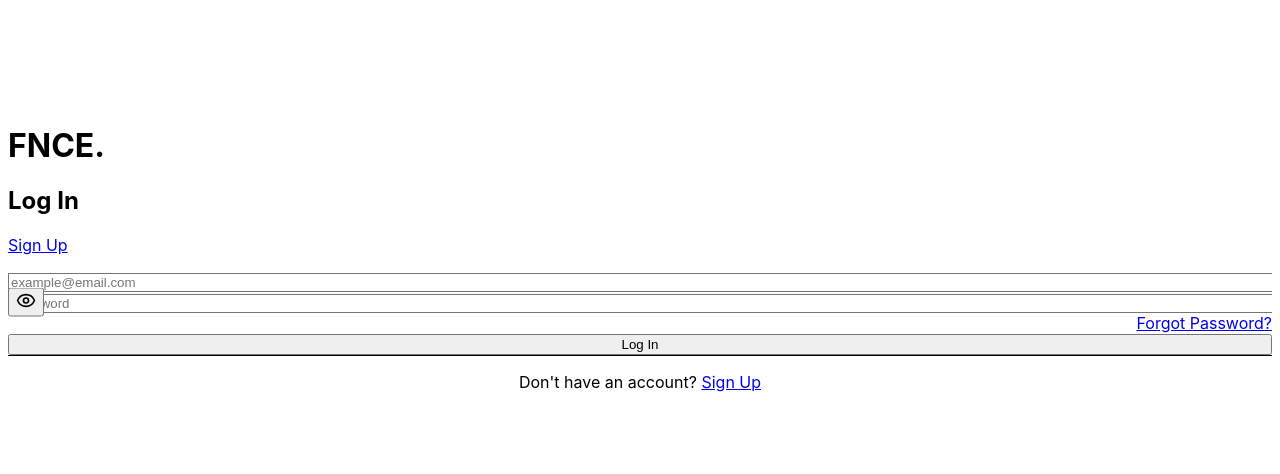
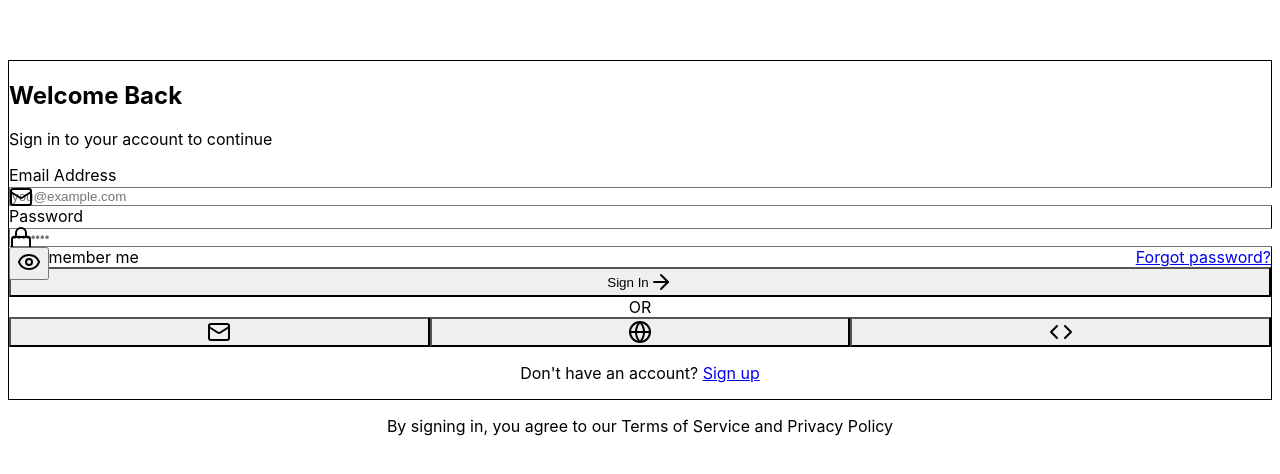
Before and after one commit to kaveeshkp/smart-expense-tracker, a React app in the folder frontend/: page /login in a window 1280 px wide. Shown: the part 152-626 px from the top of the page. Built offline with nearby package versions, Linux system fonts and the light colour scheme; the HTML template or start-up script is replaced by a standard one.

Commit message:
feat: Enhance Login page with animations, error handling, and improved UI elements

```diff
--- a/frontend/src/pages/Login.tsx
+++ b/frontend/src/pages/Login.tsx
@@ -1,8 +1,9 @@
 import { useState } from 'react'
-import { Link } from 'react-router-dom'
+import { useNavigate, Link } from 'react-router-dom'
 import { useAuth } from '../context/AuthContext'
-import { Eye, EyeOff } from 'lucide-react'
+import { Eye, EyeOff, Mail, Globe, Code, ArrowRight, Lock } from 'lucide-react'
 import { motion } from 'framer-motion'
+import toast from 'react-hot-toast'
 
 const Login = () => {
   const [email, setEmail] = useState('')
@@ -10,241 +11,272 @@ const Login = () => {
   const [showPassword, setShowPassword] = useState(false)
   const [loading, setLoading] = useState(false)
   const { login } = useAuth()
+  const navigate = useNavigate()
 
   const handleSubmit = async (e: React.FormEvent) => {
     e.preventDefault()
     setLoading(true)
     try {
       await login(email, password)
-    } catch {
-      // Error handled in context
-    }
-    finally {
+      navigate('/')
+    } catch (error: unknown) {
+      const errorMessage = error instanceof Error ? error.message : 'Login failed'
+      toast.error(errorMessage)
+    } finally {
       setLoading(false)
     }
   }
 
+  const containerVariants = {
+    hidden: { opacity: 0 },
+    visible: {
+      opacity: 1,
+      transition: {
+        staggerChildren: 0.1,
+        delayChildren: 0.2,
+      },
+    },
+  }
+
+  const itemVariants = {
+    hidden: { opacity: 0, y: 20 },
+    visible: {
+      opacity: 1,
+      y: 0,
+      transition: { duration: 0.8 },
+    },
+  }
+
+  const floatingVariants = {
+    animate: {
+      y: [0, -20, 0],
+      transition: { duration: 6, repeat: Infinity },
+    },
+  }
+
   return (
-    <div className="min-h-screen bg-gradient-to-br from-purple-600 via-blue-500 to-purple-600 flex items-center justify-center relative overflow-hidden">
-      {/* Background decorative elements */}
-      <div className="absolute top-0 right-0 w-96 h-96 bg-white rounded-full blur-3xl opacity-10 -mr-32 -mt-32"></div>
-      <div className="absolute bottom-0 left-0 w-96 h-96 bg-white rounded-full blur-3xl opacity-10 -ml-32 -mb-32"></div>
+    <div className="min-h-screen bg-gradient-to-br from-slate-900 via-purple-900 to-slate-900 flex items-center justify-center px-4 relative overflow-hidden">
+      {/* Animated background elements */}
+      <motion.div
+        className="absolute top-0 left-0 w-96 h-96 bg-purple-500 rounded-full mix-blend-multiply filter blur-3xl opacity-20"
+        animate={{ y: [0, 50, 0] }}
+        transition={{ duration: 8, repeat: Infinity }}
+      />
+      <motion.div
+        className="absolute top-0 right-0 w-96 h-96 bg-blue-500 rounded-full mix-blend-multiply filter blur-3xl opacity-20"
+        animate={{ y: [50, 0, 50] }}
+        transition={{ duration: 8, repeat: Infinity }}
+      />
+      <motion.div
+        className="absolute bottom-0 left-1/3 w-96 h-96 bg-pink-500 rounded-full mix-blend-multiply filter blur-3xl opacity-20"
+        animate={{ y: [0, -50, 0] }}
+        transition={{ duration: 8, repeat: Infinity }}
+      />
 
-      <div className="flex w-full max-w-7xl mx-auto relative z-10">
-        {/* LEFT SIDE - White Form Panel */}
+      {/* Main container */}
       <motion.div
-          initial={{ opacity: 0, x: -50 }}
-          animate={{ opacity: 1, x: 0 }}
-          transition={{ duration: 0.6 }}
-          className="hidden lg:flex lg:w-5/12 bg-white rounded-3xl shadow-2xl p-12 flex-col justify-center relative"
+        variants={containerVariants}
+        initial="hidden"
+        animate="visible"
+        className="w-full max-w-6xl grid grid-cols-1 lg:grid-cols-2 gap-8 items-center relative z-10"
       >
-          <div className="mb-12">
-            <h1 className="text-4xl font-bold text-gray-900 mb-2">FNCE.</h1>
-            <div className="w-12 h-1 bg-blue-600 rounded-full"></div>
+        {/* Left side - Branding */}
+        <motion.div variants={itemVariants} className="hidden lg:block">
+          <div className="space-y-6">
+            <motion.div variants={floatingVariants} animate="animate">
+              <h1 className="text-6xl font-bold text-white">
+                Smart
+                <br />
+                <span className="bg-gradient-to-r from-purple-400 to-pink-400 bg-clip-text text-transparent">
+                  Expenses
+                </span>
+              </h1>
+            </motion.div>
+
+            <p className="text-xl text-gray-400 leading-relaxed max-w-md">
+              Take control of your finances with our intelligent expense tracking system. Monitor, analyze, and optimize your spending effortlessly.
+            </p>
+
+            <div className="flex gap-4 pt-4">
+              <motion.div
+                whileHover={{ scale: 1.1 }}
+                whileTap={{ scale: 0.95 }}
+                className="flex items-center gap-2 text-purple-400 font-semibold cursor-pointer group"
+              >
+                <span>Learn more</span>
+                <ArrowRight className="w-5 h-5 group-hover:translate-x-2 transition-transform" />
+              </motion.div>
             </div>
 
-          <div className="mb-8">
-            <h2 className="text-3xl font-bold text-gray-900 mb-2">Log In</h2>
-            <p className="text-gray-500 text-sm">
-              <Link to="/register" className="text-blue-600 hover:text-blue-700 font-medium">
-                Sign Up
-              </Link>
-            </p>
+            {/* Feature cards */}
+            <div className="space-y-3 pt-8">
+              {[
+                { icon: '📊', text: 'Smart Analytics' },
+                { icon: '🔐', text: 'Secure & Private' },
+                { icon: '⚡', text: 'Real-time Sync' },
+              ].map((feature, idx) => (
+                <motion.div
+                  key={idx}
+                  variants={itemVariants}
+                  className="flex items-center gap-3 text-gray-300"
+                >
+                  <span className="text-2xl">{feature.icon}</span>
+                  <span>{feature.text}</span>
+                </motion.div>
+              ))}
             </div>
+          </div>
+        </motion.div>
 
-          <form onSubmit={handleSubmit} className="space-y-6">
-            <div>
+        {/* Right side - Login Form */}
+        <motion.div
+          variants={itemVariants}
+          className="w-full max-w-md mx-auto"
+        >
+          <motion.div
+            className="bg-white/10 backdrop-blur-xl rounded-3xl p-8 border border-white/20 shadow-2xl"
+            whileHover={{ borderColor: 'rgba(168, 85, 247, 0.5)' }}
+            transition={{ duration: 0.3 }}
+          >
+            {/* Header */}
+            <motion.div variants={itemVariants} className="mb-8">
+              <h2 className="text-3xl font-bold text-white mb-2">Welcome Back</h2>
+              <p className="text-gray-400">Sign in to your account to continue</p>
+            </motion.div>
+
+            {/* Form */}
+            <form onSubmit={handleSubmit} className="space-y-5">
+              {/* Email Input */}
+              <motion.div variants={itemVariants}>
+                <label className="block text-sm font-medium text-gray-300 mb-2">
+                  Email Address
+                </label>
+                <div className="relative">
+                  <Mail className="absolute left-4 top-3.5 w-5 h-5 text-purple-400" />
                   <input
                     type="email"
                     value={email}
                     onChange={(e) => setEmail(e.target.value)}
-                className="w-full px-4 py-3 border border-gray-300 rounded-lg text-gray-900 placeholder-gray-400 focus:outline-none focus:border-blue-600 focus:ring-1 focus:ring-blue-600 transition-all"
-                placeholder="example@email.com"
+                    placeholder="you@example.com"
+                    className="w-full bg-white/5 border border-white/20 rounded-xl pl-12 pr-4 py-3 text-white placeholder-gray-500 focus:outline-none focus:border-purple-500 focus:bg-white/10 focus:ring-2 focus:ring-purple-500/20 transition-all duration-300"
                     required
                   />
                 </div>
+              </motion.div>
 
+              {/* Password Input */}
+              <motion.div variants={itemVariants}>
+                <label className="block text-sm font-medium text-gray-300 mb-2">
+                  Password
+                </label>
                 <div className="relative">
+                  <Lock className="absolute left-4 top-3.5 w-5 h-5 text-purple-400" />
                   <input
-                type={showPassword ? "text" : "password"}
+                    type={showPassword ? 'text' : 'password'}
                     value={password}
                     onChange={(e) => setPassword(e.target.value)}
-                className="w-full px-4 py-3 border border-gray-300 rounded-lg text-gray-900 placeholder-gray-400 focus:outline-none focus:border-blue-600 focus:ring-1 focus:ring-blue-600 transition-all"
-                placeholder="Password"
+                    placeholder="••••••••"
+                    className="w-full bg-white/5 border border-white/20 rounded-xl pl-12 pr-12 py-3 text-white placeholder-gray-500 focus:outline-none focus:border-purple-500 focus:bg-white/10 focus:ring-2 focus:ring-purple-500/20 transition-all duration-300"
                     required
                   />
                   <button
                     type="button"
                     onClick={() => setShowPassword(!showPassword)}
-                className="absolute right-4 top-1/2 -translate-y-1/2 text-gray-400 hover:text-gray-600"
+                    className="absolute right-4 top-3.5 text-gray-400 hover:text-purple-400 transition-colors"
                   >
-                {showPassword ? <EyeOff size={20} /> : <Eye size={20} />}
+                    {showPassword ? (
+                      <EyeOff className="w-5 h-5" />
+                    ) : (
+                      <Eye className="w-5 h-5" />
+                    )}
                   </button>
                 </div>
+              </motion.div>
 
-            <div className="text-right">
-              <a href="#" className="text-blue-600 hover:text-blue-700 text-sm font-medium">
-                Forgot Password?
+              {/* Remember & Forgot */}
+              <motion.div variants={itemVariants} className="flex items-center justify-between">
+                <label className="flex items-center gap-2 text-sm text-gray-400 cursor-pointer">
+                  <input type="checkbox" className="w-4 h-4 rounded accent-purple-500" />
+                  Remember me
+                </label>
+                <a
+                  href="#"
+                  className="text-sm text-purple-400 hover:text-purple-300 transition-colors"
+                >
+                  Forgot password?
                 </a>
-            </div>
+              </motion.div>
 
+              {/* Submit Button */}
               <motion.button
-              whileHover={{ scale: 1.01 }}
-              whileTap={{ scale: 0.98 }}
+                variants={itemVariants}
                 type="submit"
                 disabled={loading}
-              className="w-full py-3 bg-blue-600 hover:bg-blue-700 disabled:bg-gray-400 text-white font-semibold rounded-lg transition-all text-sm"
+                whileHover={{ scale: 1.02 }}
+                whileTap={{ scale: 0.98 }}
+                className="w-full bg-gradient-to-r from-purple-600 to-pink-600 hover:from-purple-700 hover:to-pink-700 disabled:from-gray-600 disabled:to-gray-600 text-white font-bold py-3 rounded-xl transition-all duration-300 flex items-center justify-center gap-2 shadow-lg"
               >
                 {loading ? (
-                <div className="w-4 h-4 border-2 border-white border-t-transparent rounded-full animate-spin mx-auto" />
+                  <>
+                    <div className="w-5 h-5 border-2 border-white/30 border-t-white rounded-full animate-spin" />
+                    Signing in...
+                  </>
                 ) : (
-                'Log In'
+                  <>
+                    Sign In
+                    <ArrowRight className="w-5 h-5" />
+                  </>
                 )}
               </motion.button>
             </form>
 
-          <div className="mt-8 pt-8 border-t border-gray-200">
-            <p className="text-center text-gray-600 text-sm mb-4">or</p>
-            <div className="flex gap-3">
-              <button className="flex-1 py-2 border border-gray-300 rounded-lg text-gray-700 hover:bg-gray-50 transition-all text-sm font-medium">
-                <span className="flex items-center justify-center gap-2">
-                  <span>🔍</span>
-                  Log In
-                </span>
-              </button>
-              <button className="flex-1 py-2 border border-gray-300 rounded-lg text-gray-700 hover:bg-gray-50 transition-all text-sm font-medium">
-                <span>Log In</span>
-              </button>
-            </div>
-          </div>
+            {/* Divider */}
+            <motion.div variants={itemVariants} className="flex items-center gap-4 my-6">
+              <div className="flex-1 h-px bg-white/10" />
+              <span className="text-xs text-gray-500">OR</span>
+              <div className="flex-1 h-px bg-white/10" />
             </motion.div>
 
-        {/* RIGHT SIDE - Illustration Area */}
-        <motion.div
-          initial={{ opacity: 0, x: 50 }}
-          animate={{ opacity: 1, x: 0 }}
-          transition={{ duration: 0.6, delay: 0.2 }}
-          className="hidden lg:flex lg:w-7/12 bg-gradient-to-br from-blue-400 to-blue-600 rounded-3xl p-12 flex-col justify-center items-center relative overflow-hidden ml-8"
+            {/* Social Login */}
+            <motion.div variants={itemVariants} className="flex gap-3">
+              {[
+                { icon: Mail, label: 'Email', color: 'from-blue-500 to-blue-600' },
+                { icon: Globe, label: 'Google', color: 'from-red-500 to-red-600' },
+                { icon: Code, label: 'GitHub', color: 'from-gray-700 to-gray-800' },
+              ].map((social, idx) => (
+                <motion.button
+                  key={idx}
+                  type="button"
+                  whileHover={{ scale: 1.1 }}
+                  whileTap={{ scale: 0.95 }}
+                  title={`Continue with ${social.label}`}
+                  className={`flex-1 bg-gradient-to-br ${social.color} text-white py-3 rounded-xl transition-all duration-300 flex items-center justify-center`}
                 >
-          {/* Decorative circles */}
-          <div className="absolute top-10 right-12 w-20 h-20 bg-white rounded-full opacity-40"></div>
-          <div className="absolute top-24 right-20 w-28 h-28 bg-white rounded-full opacity-30"></div>
-          <div className="absolute top-8 right-40 w-16 h-16 bg-white rounded-full opacity-35"></div>
-
-          {/* Illustration box */}
-          <div className="mb-8 relative z-10">
-            <div className="bg-gray-800 rounded-2xl p-8 shadow-2xl w-80 h-48 flex items-center justify-center">
-              <svg className="w-full h-full" viewBox="0 0 200 150" fill="none">
-                {/* Chart visualization */}
-                <path d="M 20 120 Q 40 80, 60 90 Q 80 100, 100 70 Q 120 40, 140 50 Q 160 60, 180 30" stroke="#3b82f6" strokeWidth="2" />
-                <circle cx="40" cy="80" r="3" fill="#3b82f6" />
-                <circle cx="80" cy="100" r="3" fill="#3b82f6" />
-                <circle cx="120" cy="40" r="3" fill="#3b82f6" />
-                <circle cx="160" cy="60" r="3" fill="#3b82f6" />
-              </svg>
-            </div>
-          </div>
-
-          {/* Text content */}
-          <div className="text-center z-10 relative">
-            <h3 className="text-2xl font-bold text-white mb-4">Get All Your Finances At One Place.</h3>
-            <div className="flex justify-center gap-2">
-              <div className="w-2 h-2 bg-white rounded-full opacity-60"></div>
-              <div className="w-2 h-2 bg-white rounded-full opacity-80"></div>
-              <div className="w-2 h-2 bg-white rounded-full opacity-60"></div>
-            </div>
-          </div>
-
-          {/* Bottom illustration - simple figure */}
-          <div className="absolute bottom-8 right-12 text-6xl">
-            👨‍💼
-          </div>
+                  <social.icon className="w-5 h-5" />
+                </motion.button>
+              ))}
             </motion.div>
 
-        {/* Mobile layout */}
-        <motion.div
-          initial={{ opacity: 0, y: 50 }}
-          animate={{ opacity: 1, y: 0 }}
-          transition={{ duration: 0.6 }}
-          className="lg:hidden w-full px-6 py-8"
+            {/* Sign Up Link */}
+            <motion.div variants={itemVariants} className="mt-8 text-center">
+              <p className="text-gray-400">
+                Don't have an account?{' '}
+                <Link
+                  to="/register"
+                  className="text-purple-400 hover:text-purple-300 font-semibold transition-colors"
                 >
-          <div className="bg-white rounded-3xl shadow-2xl p-8">
-            <div className="mb-12">
-              <h1 className="text-4xl font-bold text-gray-900 mb-2">FNCE.</h1>
-              <div className="w-12 h-1 bg-blue-600 rounded-full"></div>
-            </div>
-
-            <div className="mb-8">
-              <h2 className="text-3xl font-bold text-gray-900 mb-2">Log In</h2>
-              <p className="text-gray-500 text-sm">
-                <Link to="/register" className="text-blue-600 hover:text-blue-700 font-medium">
-                  Sign Up
+                  Sign up
                 </Link>
               </p>
-            </div>
+            </motion.div>
+          </motion.div>
 
-            <form onSubmit={handleSubmit} className="space-y-6">
-              <div>
-                <input
-                  type="email"
-                  value={email}
-                  onChange={(e) => setEmail(e.target.value)}
-                  className="w-full px-4 py-3 border border-gray-300 rounded-lg text-gray-900 placeholder-gray-400 focus:outline-none focus:border-blue-600 focus:ring-1 focus:ring-blue-600 transition-all"
-                  placeholder="example@email.com"
-                  required
-                />
-              </div>
-
-              <div className="relative">
-                <input
-                  type={showPassword ? "text" : "password"}
-                  value={password}
-                  onChange={(e) => setPassword(e.target.value)}
-                  className="w-full px-4 py-3 border border-gray-300 rounded-lg text-gray-900 placeholder-gray-400 focus:outline-none focus:border-blue-600 focus:ring-1 focus:ring-blue-600 transition-all"
-                  placeholder="Password"
-                  required
-                />
-                <button
-                  type="button"
-                  onClick={() => setShowPassword(!showPassword)}
-                  className="absolute right-4 top-1/2 -translate-y-1/2 text-gray-400 hover:text-gray-600"
-                >
-                  {showPassword ? <EyeOff size={20} /> : <Eye size={20} />}
-                </button>
-              </div>
-
-              <div className="text-right">
-                <a href="#" className="text-blue-600 hover:text-blue-700 text-sm font-medium">
-                  Forgot Password?
-                </a>
-              </div>
-
-              <motion.button
-                whileHover={{ scale: 1.01 }}
-                whileTap={{ scale: 0.98 }}
-                type="submit"
-                disabled={loading}
-                className="w-full py-3 bg-blue-600 hover:bg-blue-700 disabled:bg-gray-400 text-white font-semibold rounded-lg transition-all text-sm"
-              >
-                {loading ? (
-                  <div className="w-4 h-4 border-2 border-white border-t-transparent rounded-full animate-spin mx-auto" />
-                ) : (
-                  'Log In'
-                )}
-              </motion.button>
-            </form>
-
-            <div className="mt-8 pt-8 border-t border-gray-200 text-center">
-              <p className="text-gray-600 text-sm">
-                Don't have an account?{' '}
-                <Link to="/register" className="text-blue-600 hover:text-blue-700 font-medium">
-                  Sign Up
-                </Link>
-              </p>
-            </div>
-          </div>
+          {/* Footer */}
+          <motion.p variants={itemVariants} className="text-center text-xs text-gray-500 mt-6">
+            By signing in, you agree to our Terms of Service and Privacy Policy
+          </motion.p>
         </motion.div>
-      </div>
+      </motion.div>
     </div>
   )
 }
```
Also changed, not shown: 1 other file (tests, documents, lock files or other folders). Lines whose indentation alone changed are shown as unchanged.
